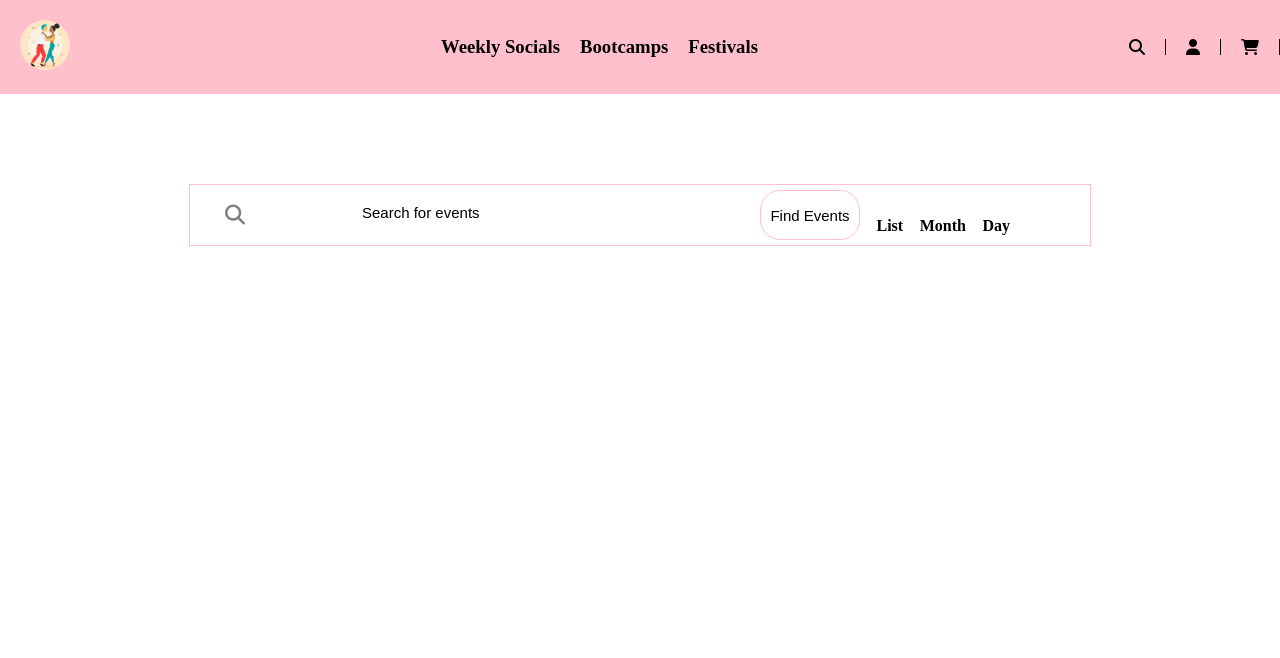
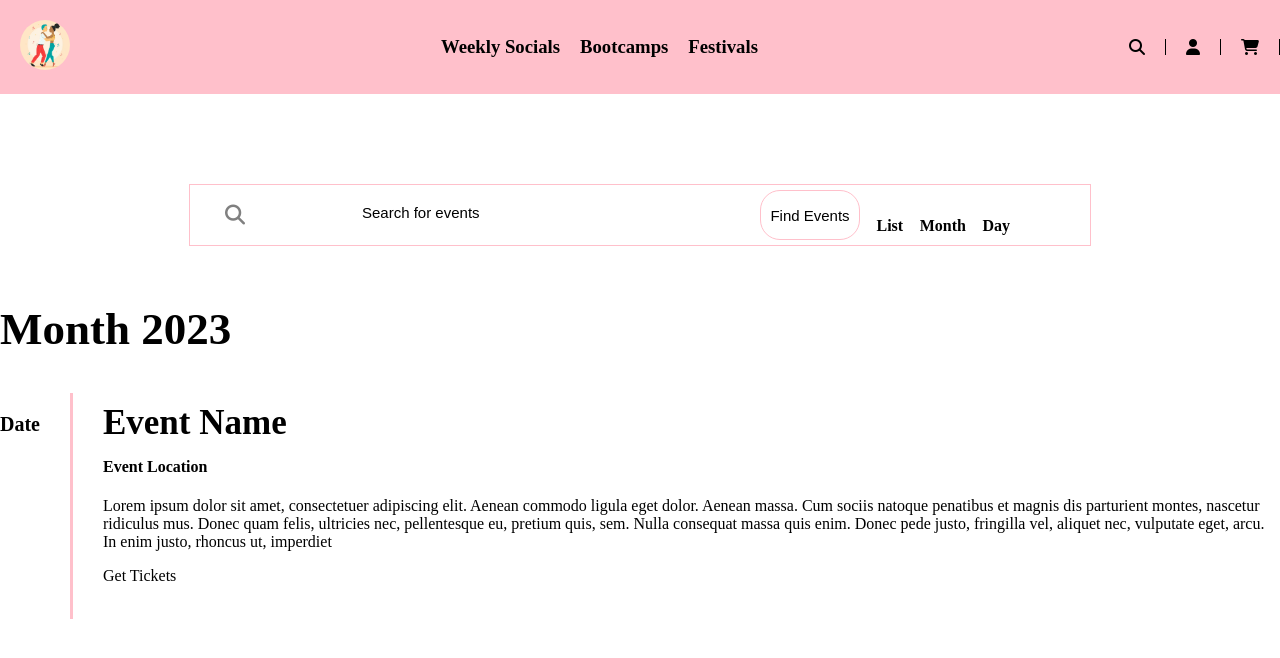
Before and after one commit to codingvaleria/yourdanceplug, a plain HTML site: page eventspage.html in a window 1280 px wide. Drawn offline with Linux system fonts and the light colour scheme.

Commit message:
Style event cards

```diff
--- a/eventspage.css
+++ b/eventspage.css
@@ -137,3 +137,37 @@ body {
   margin-left: 10px;
   font-size: 16px;
 }
+
+.events-cards h2 {
+  font-size: 45px;
+}
+
+.date h3 {
+  font-size: 20px;
+  padding-right: 30px;
+}
+
+.event-card {
+  display: flex;
+  flex-direction: row;
+}
+
+.details {
+  border-left: 3px solid pink;
+  padding-left: 30px;
+}
+
+.details h3 {
+  font-size: 35px;
+  margin-top: 10px;
+  margin-bottom: 1px;
+  padding-bottom: 0px;
+}
+
+.details h4 {
+  padding: 0px;
+  margin-top: 15px;
+}
+
+.details p {
+}
--- a/eventspage.html
+++ b/eventspage.html
@@ -28,27 +28,55 @@
         <i class="fa-solid fa-cart-shopping"></i>
       </div>
     </div>
-    <div class = "events">
-    <div class="search">
-      <form class="search-container" >
-        <button type="submit">
-            <i id="searchIcon" class="fa-solid fa-magnifying-glass" aria-hidden="true"></i>
+
+    <div class="events">
+      <div class="search">
+        <form class="search-container">
+          <button type="submit">
+            <i
+              id="searchIcon"
+              class="fa-solid fa-magnifying-glass"
+              aria-hidden="true"
+            ></i>
           </button>
-        <div class="search-inner">
-          <input
-            type="text"
-            placeholder="Search for events"
-          />
-          <div class = "search-filter">
-            <button> Find Events </button>
-            <h5> List </h5>
-            <h5> Month </h5>
-            <h5> Day </h5>
+          <div class="search-inner">
+            <input type="text" placeholder="Search for events" />
+            <div class="search-filter">
+              <button>Find Events</button>
+              <h5>List</h5>
+              <h5>Month</h5>
+              <h5>Day</h5>
+            </div>
+          </div>
+        </form>
+      </div>
+
+      <div class="events-cards">
+        <h2>Month 2023</h2>
+        <div class="event-card">
+          <div class="date">
+            <h3>Date</h3>
+          </div>
+          <div class="details">
+            <h3>Event Name</h3>
+            <h4>Event Location</h4>
+            <p>
+              Lorem ipsum dolor sit amet, consectetuer adipiscing elit. Aenean
+              commodo ligula eget dolor. Aenean massa. Cum sociis natoque
+              penatibus et magnis dis parturient montes, nascetur ridiculus mus.
+              Donec quam felis, ultricies nec, pellentesque eu, pretium quis,
+              sem. Nulla consequat massa quis enim. Donec pede justo, fringilla
+              vel, aliquet nec, vulputate eget, arcu. In enim justo, rhoncus ut,
+              imperdiet
+            </p>
+            <p>Get Tickets</p>
+            <div class="event-poster">
+              <img src="" />
+            </div>
+          </div>
         </div>
-        </div>
-      </form>
+      </div>
     </div>
-      <div class="events description"></div>
     <script src="" async defer></script>
   </body>
 </html>
```
